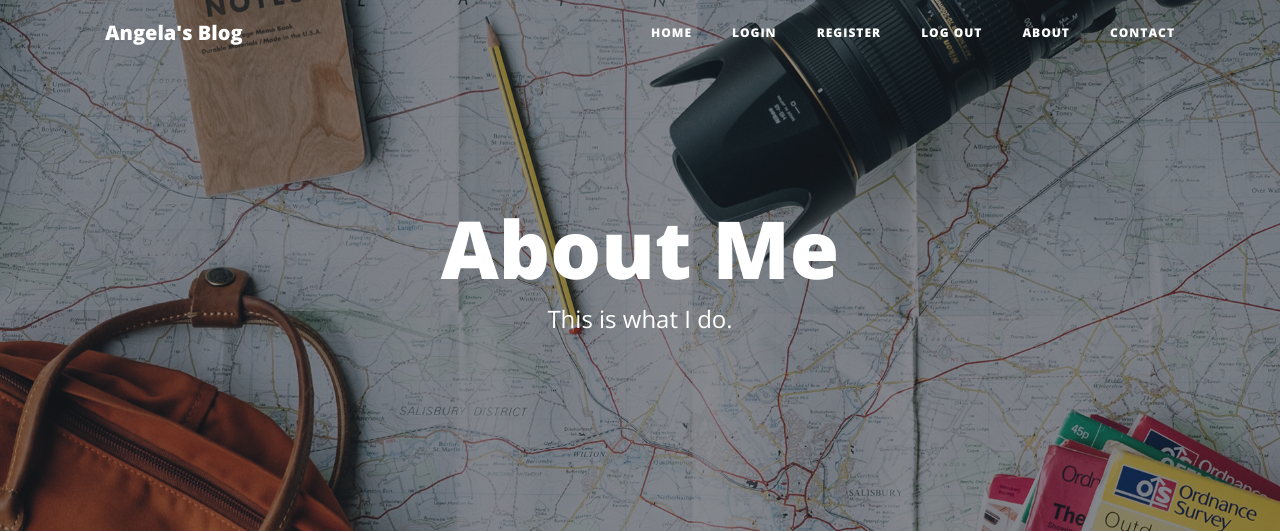
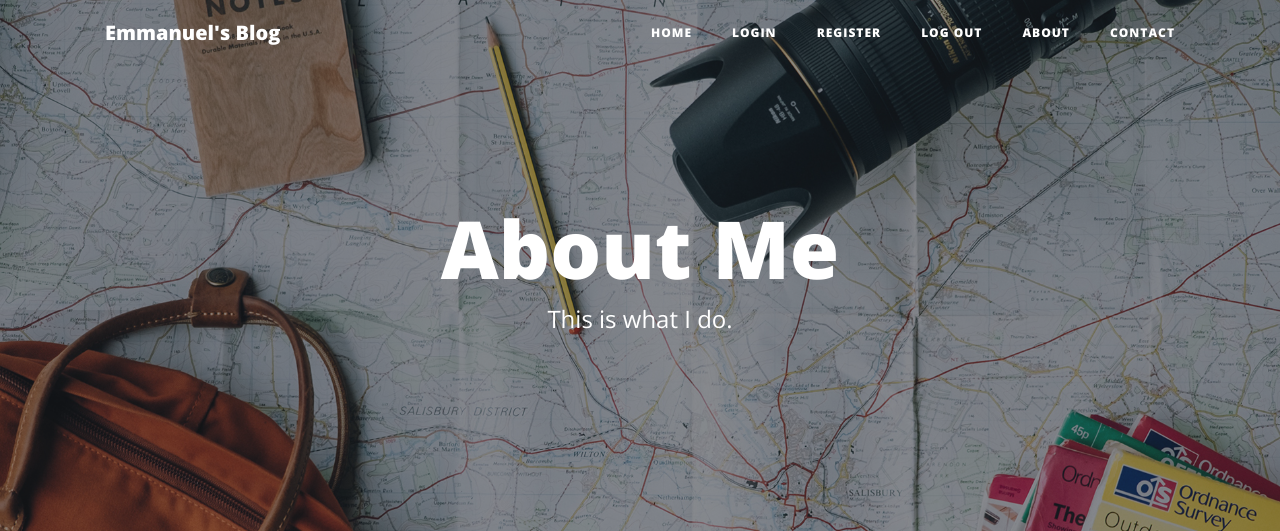
Before and after one commit to EmmanuelV12/Emmanuel-blog, a Flask app: page /about in a window 1280 px wide. Shown: the top 531 px of the page. Run offline with Flask 2, Linux system fonts and the light colour scheme; some libraries are stand-ins or nearby versions.

Commit message:
Update Blog name in header.html

```diff
--- a/main.py
+++ b/main.py
@@ -17,7 +17,7 @@ ckeditor = CKEditor(app)
 Bootstrap(app)
 
 ##CONNECT TO DB
-app.config['SQLALCHEMY_DATABASE_URI'] = os.environ.get("DATABASE_URL_1")
+app.config['SQLALCHEMY_DATABASE_URI'] = os.environ.get("DATABASE_URL_1", "sqlite:///blog.db")
 app.config['SQLALCHEMY_TRACK_MODIFICATIONS'] = False
 db = SQLAlchemy(app)
 
--- a/templates/header.html
+++ b/templates/header.html
@@ -28,7 +28,7 @@
   <!-- Navigation -->
   <nav class="navbar navbar-expand-lg navbar-light fixed-top" id="mainNav">
     <div class="container">
-      <a class="navbar-brand" href="{{url_for('get_all_posts')}}">Angela's Blog</a>
+      <a class="navbar-brand" href="{{url_for('get_all_posts')}}">Emmanuel's Blog</a>
       <button class="navbar-toggler navbar-toggler-right" type="button" data-toggle="collapse" data-target="#navbarResponsive" aria-controls="navbarResponsive" aria-expanded="false" aria-label="Toggle navigation">
         Menu
         <i class="fas fa-bars"></i>
```
